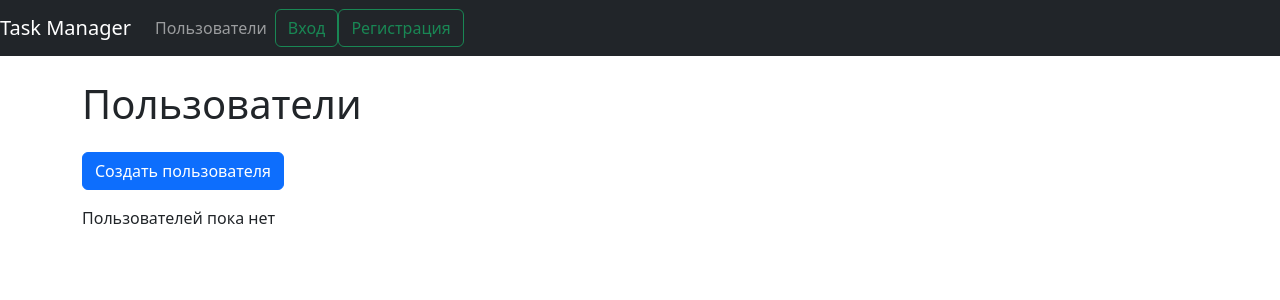
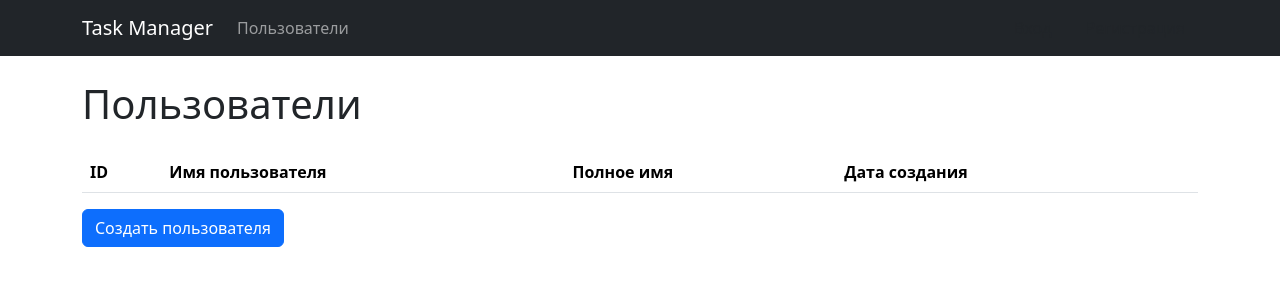
Before and after one commit to Knyazev782/python-project-52, a Django app: page /users/ in a window 1280 px wide. Shown: the top 300 px of the page. Run offline with Django 5.2, Linux system fonts and the light colour scheme; lists and menus that the app fills with data are empty; parts of the project's set-up code (start-up, migrations or seed data) failed here and were passed over; some libraries are stand-ins or nearby versions.

Commit message:
исправил шаблоны для users

```diff
--- a/task_manager/templates/base.html
+++ b/task_manager/templates/base.html
@@ -11,12 +11,13 @@
 </head>
 <body>
     <nav class="navbar navbar-expand-lg navbar-dark bg-dark">
+        <div class="container">
             <a class="navbar-brand" href="{% url 'index' %}">Task Manager</a>
-        <button class="navbar-toggler" type="button" data-toggle="collapse" data-target="#navbarSupportedContent" aria-controls="navbarSupportedContent" aria-expanded="false" aria-label="Toggle navigation">
+            <button class="navbar-toggler" type="button" data-bs-toggle="collapse" data-bs-target="#navbarSupportedContent" aria-controls="navbarSupportedContent" aria-expanded="false" aria-label="Toggle navigation">
                 <span class="navbar-toggler-icon"></span>
             </button>
             <div class="collapse navbar-collapse" id="navbarSupportedContent">
-            <ul class="navbar-nav mr-auto">
+                <ul class="navbar-nav me-auto mb-2 mb-lg-0">
                     {% if user.is_authenticated %}
                         <li class="nav-item">
                             <a class="nav-link" href="{% url 'users' %}">Пользователи</a>
@@ -36,16 +37,17 @@
                         </li>
                     {% endif %}
                 </ul>
-            <div class="navbar-nav">
+                <div class="d-flex">
                     {% if user.is_authenticated %}
-                    <form action="{% url 'logout' %}" method="post" class="form-inline my-2 my-lg-0">
+                        <form action="{% url 'logout' %}" method="post" class="d-inline">
                             {% csrf_token %}
-                        <button type="submit" class="btn btn-outline-success">Выйти ({{ user.get_full_name }})</button>
+                            <button type="submit" class="btn">Выйти ({{ user.get_full_name }})</button>
                         </form>
                     {% else %}
-                    <a href="{% url 'login' %}" class="btn btn-outline-success">Вход</a>
-                    <a href="{% url 'create_user' %}" class="btn btn-outline-success">Регистрация</a>
+                        <a href="{% url 'login' %}" class="btn me-2">Вход</a>
+                        <a href="{% url 'create_user' %}" class="btn">Регистрация</a>
                     {% endif %}
+                </div>
             </div>
         </div>
     </nav>
--- a/task_manager/users/templates/users/user_delete.html
+++ b/task_manager/users/templates/users/user_delete.html
@@ -2,13 +2,13 @@
 {% load django_bootstrap5 %}
 
 {% block content %}
-<div class="container wrapper flex-grow-1">
+    <div class="container mt-4">
         <h1 class="my-4">Удаление пользователя</h1>
-    {% bootstrap_messages %}
         <p>Вы уверены, что хотите удалить пользователя {{ object.get_full_name }}?</p>
         <form method="post">
             {% csrf_token %}
-        <input type="submit" class="btn btn-danger" value="Да, удалить">
+            <button type="submit" class="btn btn-danger">Да, удалить</button>
+            <a href="{% url 'users' %}" class="btn btn-secondary">Отмена</a>
         </form>
     </div>
 {% endblock %}
--- a/task_manager/users/templates/users/user_list.html
+++ b/task_manager/users/templates/users/user_list.html
@@ -2,11 +2,8 @@
 {% load django_bootstrap5 %}
 
 {% block content %}
-<div class="container wrapper flex-grow-1">
+    <div class="container mt-4">
         <h1 class="my-4">Пользователи</h1>
-    <a class="btn btn-primary mb-3" href="{% url 'create_user' %}">Создать пользователя</a>
-    {% bootstrap_messages %}
-    {% if users %}
         <table class="table table-striped">
             <thead>
                 <tr>
@@ -20,21 +17,18 @@
             <tbody>
                 {% for user in users %}
                     <tr>
-                <td>{{ user.pk }}</td>
+                        <td>{{ user.id }}</td>
                         <td>{{ user.username }}</td>
                         <td>{{ user.get_full_name }}</td>
                         <td>{{ user.created_at|date:"d.m.Y H:i" }}</td>
                         <td>
                             <a href="{% url 'update_user' user.pk %}">Изменить</a>
-                    <br>
                             <a href="{% url 'delete_user' user.pk %}">Удалить</a>
                         </td>
                     </tr>
                 {% endfor %}
             </tbody>
         </table>
-    {% else %}
-    <p>Пользователей пока нет</p>
-    {% endif %}
+        <a href="{% url 'create_user' %}" class="btn btn-primary">Создать пользователя</a>
     </div>
 {% endblock %}
```
Also changed, not shown: task_manager/templates/registration/login.html (+15 -6 lines), task_manager/users/templates/users/user_create.html (+27 -9 lines), task_manager/users/templates/users/user_update.html (+20 -9 lines). Lines whose indentation alone changed are shown as unchanged.
